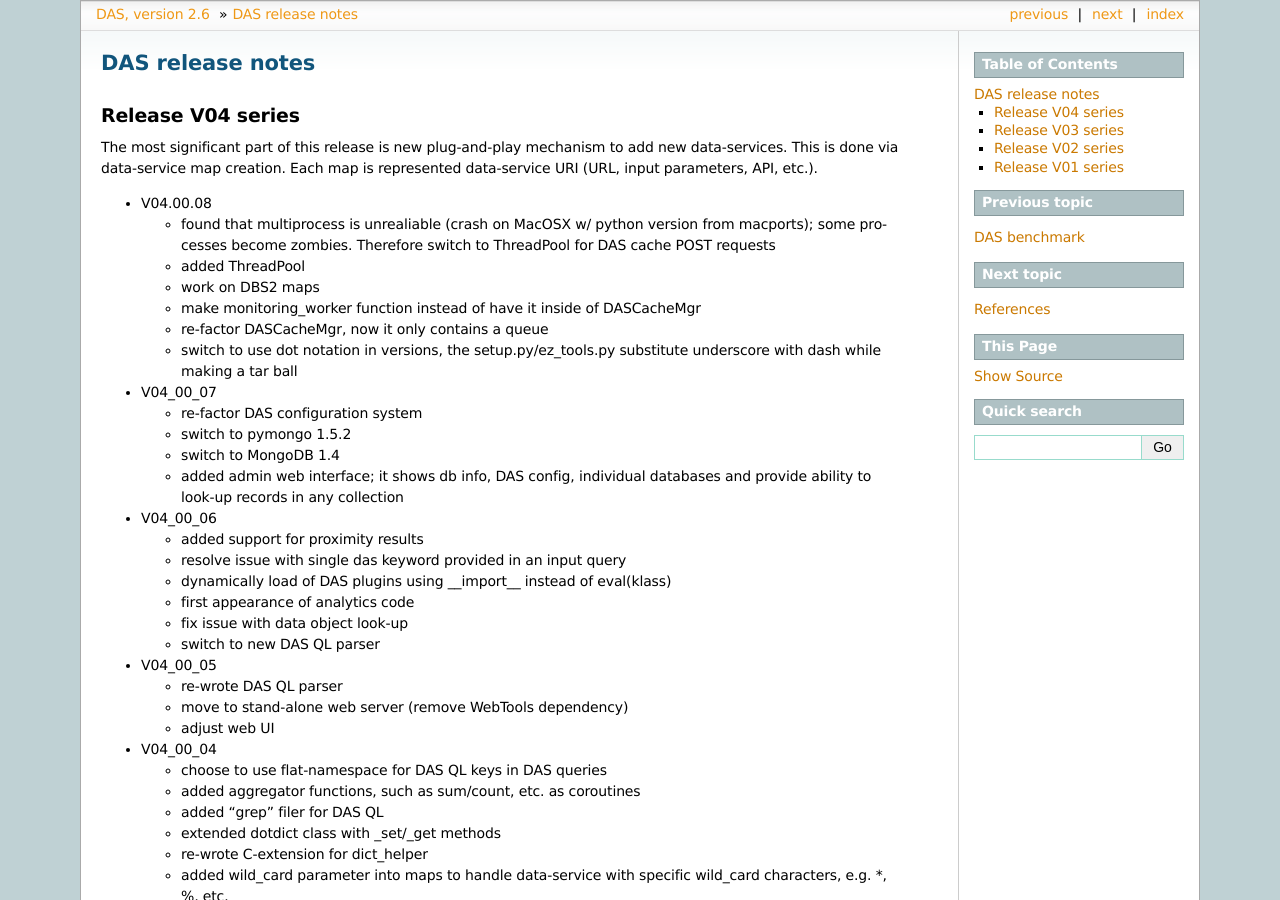
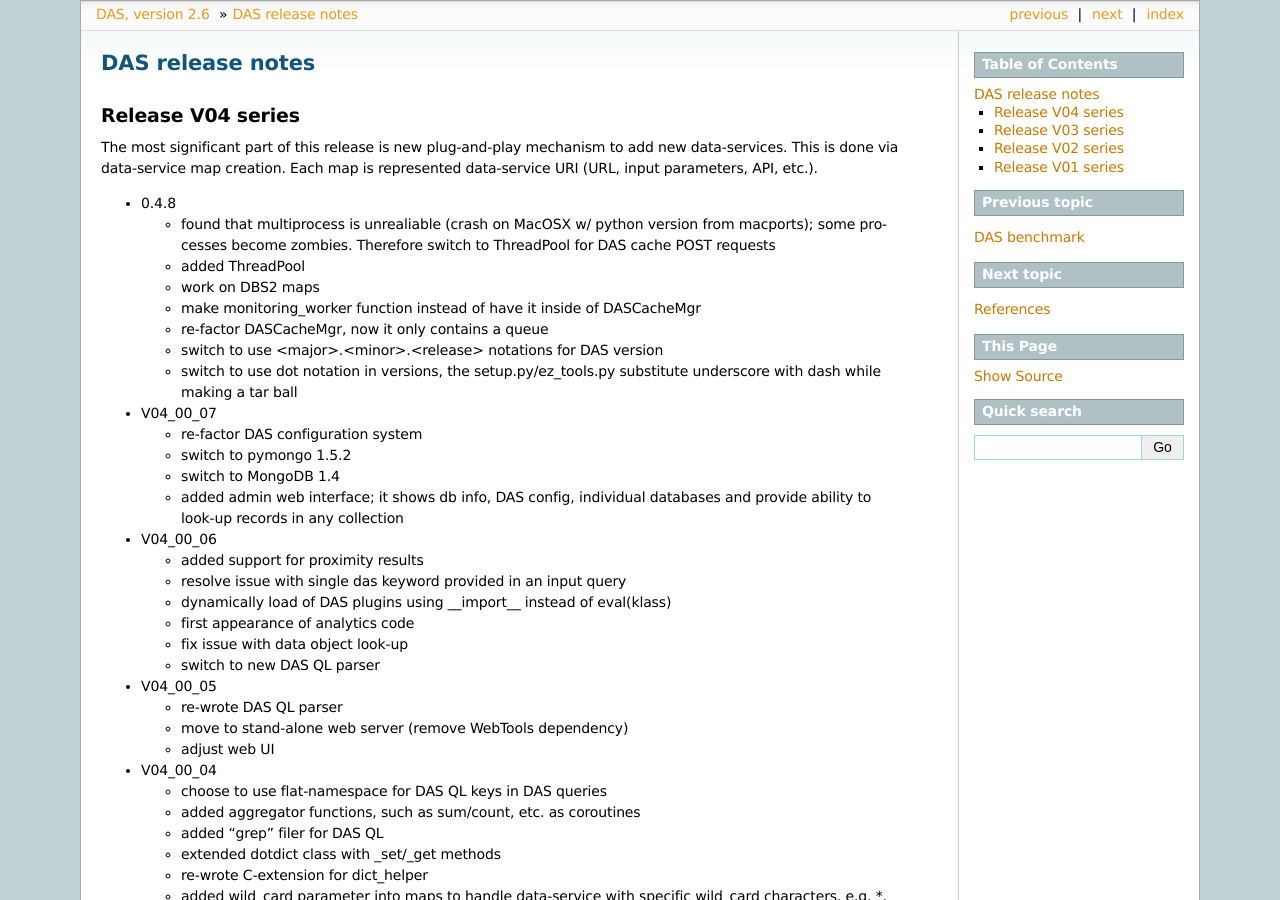
Before and after one commit to dmwm/DAS, a Sphinx documentation site: the page built from doc/sphinx/changelog.rst, in a window 1280 px wide and 900 px high. Built offline with Sphinx 7.4.7, drawn with Linux system fonts in a browser that asks for light colours; the version number is read from the project's files by our own code.

Commit message:
Update
git-svn-id: svn+ssh://svn.cern.ch/reps/CMSDMWM/DAS/trunk@1167 4525493e-7705-40b1-a816-d608a930855b

```diff
--- a/doc/sphinx/changelog.rst
+++ b/doc/sphinx/changelog.rst
@@ -7,7 +7,7 @@ The most significant part of this release is new plug-and-play mechanism
 to add new data-services. This is done via data-service map creation. Each
 map is represented data-service URI (URL, input parameters, API, etc.).
 
-- V04.00.08
+- 0.4.8
 
   - found that multiprocess is unrealiable (crash on MacOSX w/ python
     version from macports); some processes become zombies. Therefore
@@ -17,6 +17,7 @@ map is represented data-service URI (URL, input parameters, API, etc.).
   - make monitoring_worker function instead of have it inside of
     DASCacheMgr
   - re-factor DASCacheMgr, now it only contains a queue
+  - switch to use <major>.<minor>.<release> notations for DAS version
   - switch to use dot notation in versions, the setup.py/ez_tools.py
     substitute underscore with dash while making a tar ball
 
```
Also changed, not shown: 1 other file.
